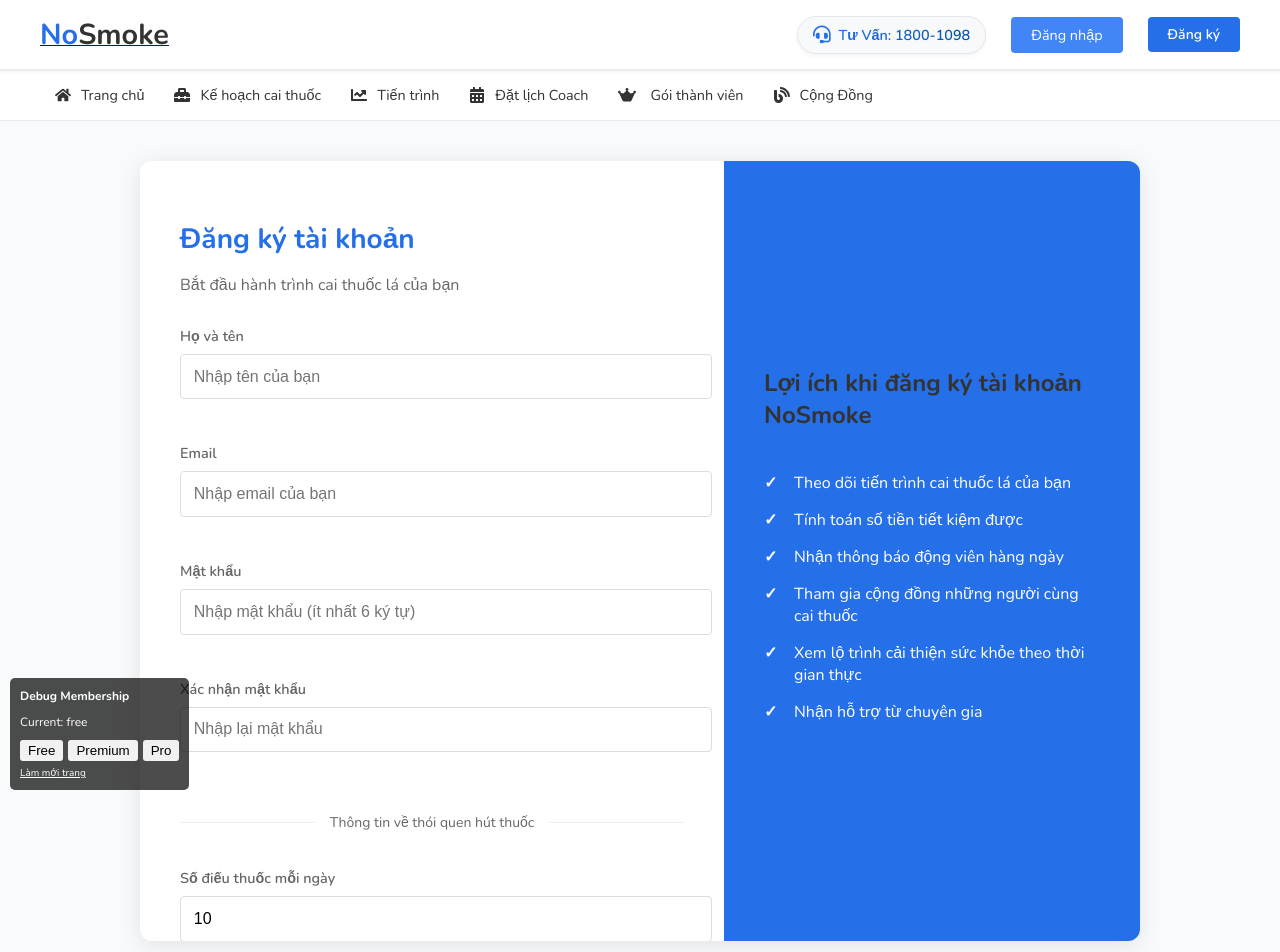
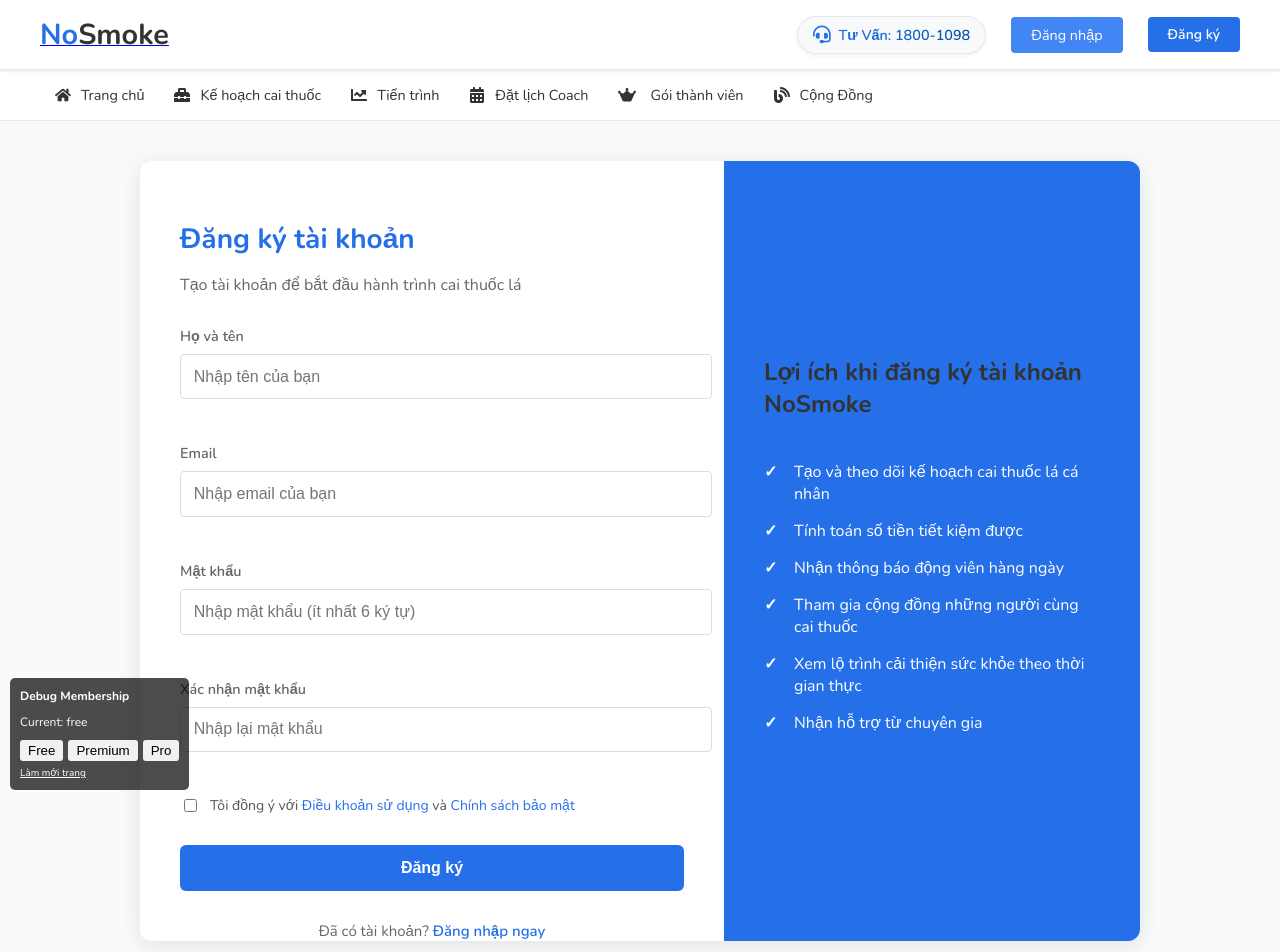
Before and after one commit to DangNhutTruong/Project-SWP391, a React (Vite) app: page /signup in a window 1280 px wide. Shown: the top 952 px of the page. Built offline with nearby package versions, Linux system fonts and the light colour scheme.

Commit message:
sửa đăng kí

```diff
--- a/src/page/Register.css
+++ b/src/page/Register.css
@@ -90,33 +90,6 @@
 
 .form-row .form-group {
   flex: 1;
-}
-
-.form-divider {
-  position: relative;
-  text-align: center;
-  margin: 15px 0;
-}
-
-.form-divider:before {
-  content: "";
-  position: absolute;
-  top: 50%;
-  left: 0;
-  right: 0;
-  height: 1px;
-  background-color: #eee;
-  z-index: 1;
-}
-
-.form-divider span {
-  position: relative;
-  display: inline-block;
-  padding: 0 15px;
-  background-color: white;
-  color: #666;
-  font-size: 14px;
-  z-index: 2;
 }
 
 .terms-privacy {
--- a/src/page/Register.jsx
+++ b/src/page/Register.jsx
@@ -8,9 +8,6 @@ export default function Register() {
   const [email, setEmail] = useState('');
   const [password, setPassword] = useState('');
   const [confirmPassword, setConfirmPassword] = useState('');
-  const [cigarettesPerDay, setCigarettesPerDay] = useState(10);
-  const [costPerPack, setCostPerPack] = useState(25000);
-  const [cigarettesPerPack, setCigarettesPerPack] = useState(20);
 
   const [error, setError] = useState('');
   const [isLoading, setIsLoading] = useState(false);
@@ -42,17 +39,11 @@ export default function Register() {
     }
 
     setIsLoading(true);
-
-    try {
+      try {
       const userData = {
         name,
         email,
-        password,
-        cigarettesPerDay: parseInt(cigarettesPerDay),
-        costPerPack: parseInt(costPerPack),
-        cigarettesPerPack: parseInt(cigarettesPerPack),
-        startDate: new Date().toISOString(),
-        daysWithoutSmoking: 0
+        password
       };
 
       const result = await register(userData);
@@ -73,10 +64,9 @@ export default function Register() {
   return (
     <div className="register-page">
       <div className="register-container">
-        <div className="register-card">
-          <div className="register-header">
+        <div className="register-card">          <div className="register-header">
             <h1>Đăng ký tài khoản</h1>
-            <p>Bắt đầu hành trình cai thuốc lá của bạn</p>
+            <p>Tạo tài khoản để bắt đầu hành trình cai thuốc lá</p>
           </div>
 
           <form onSubmit={handleSubmit} className="register-form">
@@ -132,56 +122,7 @@ export default function Register() {
                 placeholder="Nhập lại mật khẩu"
                 disabled={isLoading}
                 required
-              />
-            </div>
-
-            <div className="form-divider">
-              <span>Thông tin về thói quen hút thuốc</span>
-            </div>
-
-            <div className="form-group">
-              <label htmlFor="cigarettesPerDay">Số điếu thuốc mỗi ngày</label>
-              <input
-                type="number"
-                id="cigarettesPerDay"
-                value={cigarettesPerDay}
-                onChange={(e) => setCigarettesPerDay(e.target.value)}
-                min="1"
-                max="100"
-                disabled={isLoading}
-                required
-              />
-            </div>
-
-            <div className="form-row">
-              <div className="form-group">
-                <label htmlFor="costPerPack">Giá một gói thuốc (VNĐ)</label>
-                <input
-                  type="number"
-                  id="costPerPack"
-                  value={costPerPack}
-                  onChange={(e) => setCostPerPack(e.target.value)}
-                  min="1000"
-                  step="1000"
-                  disabled={isLoading}
-                  required
-                />
-              </div>
-
-              <div className="form-group">
-                <label htmlFor="cigarettesPerPack">Số điếu trong một gói</label>
-                <input
-                  type="number"
-                  id="cigarettesPerPack"
-                  value={cigarettesPerPack}
-                  onChange={(e) => setCigarettesPerPack(e.target.value)}
-                  min="1"
-                  max="50"
-                  disabled={isLoading}
-                  required
-                />
-              </div>
-            </div>
+              />            </div>
 
             <div className="terms-privacy">
               <input type="checkbox" id="terms" required />
@@ -203,11 +144,10 @@ export default function Register() {
             <p>Đã có tài khoản? <Link to="/login" className="login-link">Đăng nhập ngay</Link></p>
           </div>
         </div>
-
-        <div className="register-info">
+          <div className="register-info">
           <h2>Lợi ích khi đăng ký tài khoản NoSmoke</h2>
           <ul className="benefits-list">
-            <li>Theo dõi tiến trình cai thuốc lá của bạn</li>
+            <li>Tạo và theo dõi kế hoạch cai thuốc lá cá nhân</li>
             <li>Tính toán số tiền tiết kiệm được</li>
             <li>Nhận thông báo động viên hàng ngày</li>
             <li>Tham gia cộng đồng những người cùng cai thuốc</li>
```
